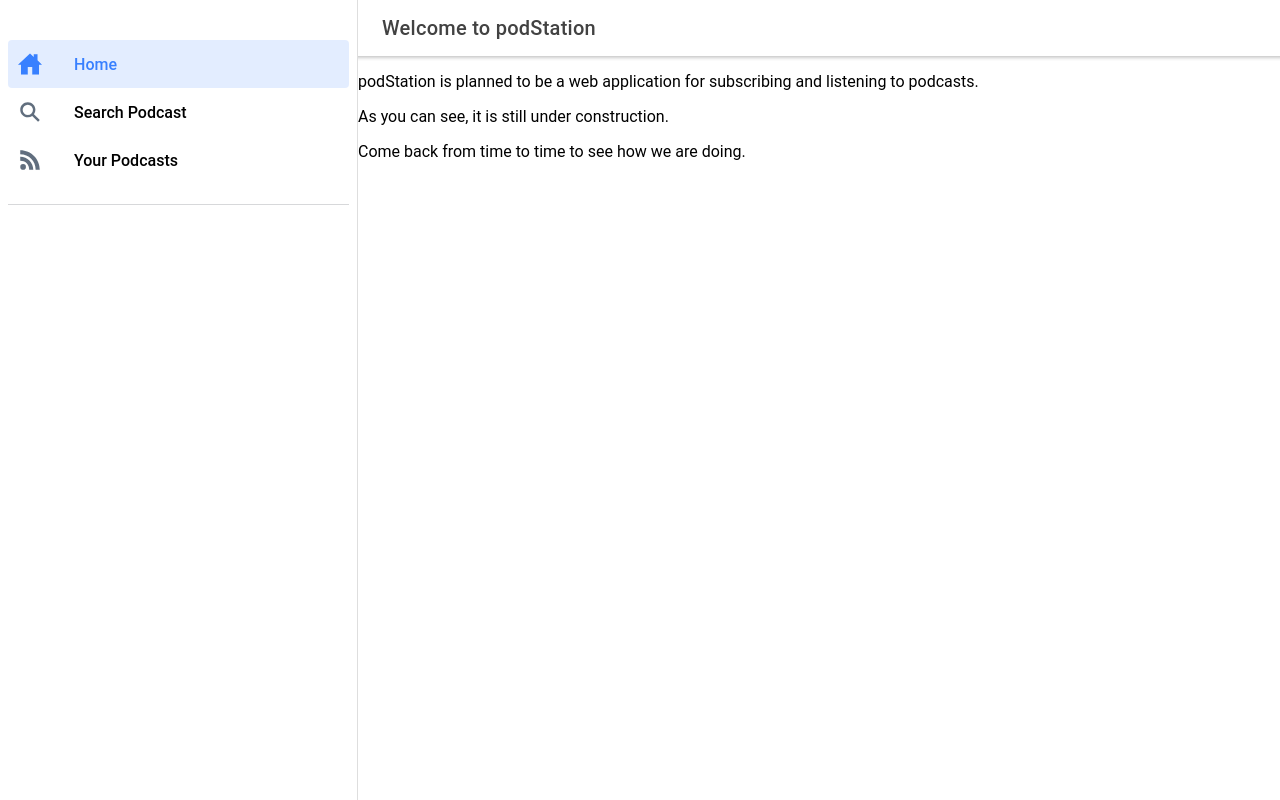
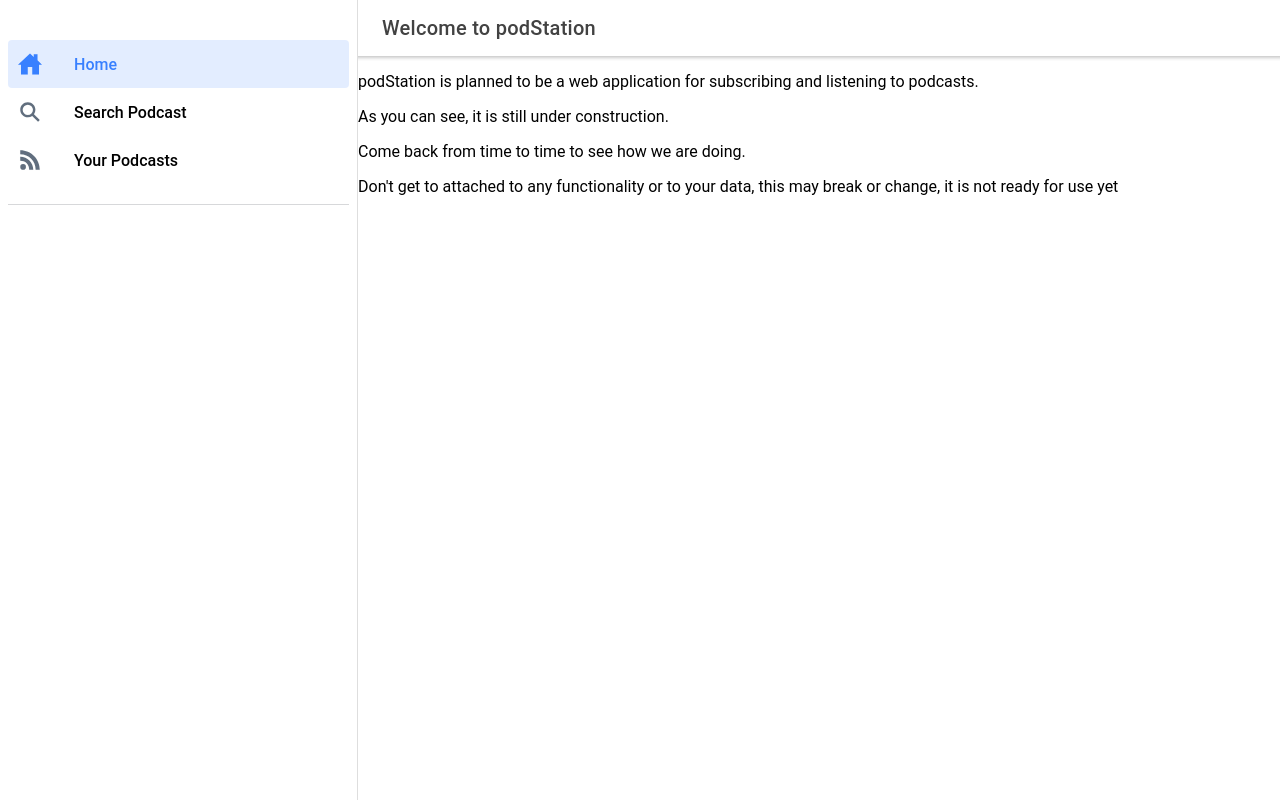
Before and after one commit to podStation/podstation-ionic-pwa, a React (Create React App) app: page /page/Home#/page/Home in a window 1280 px wide. Built offline with nearby package versions, Linux system fonts and the light colour scheme.

Commit message:
Added notice that it is not ready for use yet

```diff
--- a/src/pages/Home.tsx
+++ b/src/pages/Home.tsx
@@ -1,10 +1,9 @@
-import { IonButtons, IonContent, IonHeader, IonMenuButton, IonPage, IonTitle, IonToolbar, IonButton, IonText, IonTextarea } from '@ionic/react';
+import { IonButtons, IonContent, IonHeader, IonMenuButton, IonPage, IonTitle, IonToolbar } from '@ionic/react';
 import React from 'react';
 import { useParams } from 'react-router';
 import ExploreContainer from '../components/ExploreContainer';
 
 const Home: React.FC = () => {
-
 	const { name } = useParams<{ name: string; }>();
 
 	return (
@@ -22,6 +21,7 @@ const Home: React.FC = () => {
 			<p>podStation is planned to be a web application for subscribing and listening to podcasts.</p>
 			<p>As you can see, it is still under construction.</p>
 			<p>Come back from time to time to see how we are doing.</p>
+			<p>Don't get to attached to any functionality or to your data, this may break or change, it is not ready for use yet</p>
 		</IonContent>
 	</IonPage>
 	);
```
Lines whose indentation alone changed are shown as unchanged.
